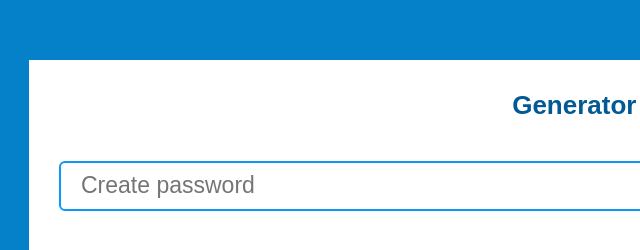
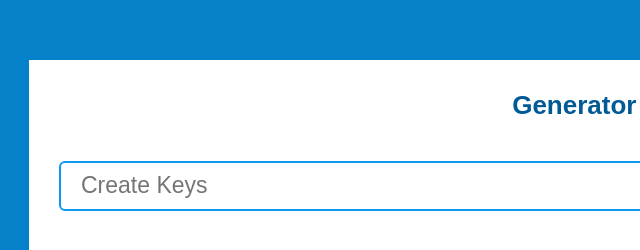
Before and after one commit to Masturbation-Club-Anonymous/neverlose-store, a plain HTML site: page admin/generation.html in a window 1280 px wide. Shown: the part 203-453 px from the top of the page, 31-671 px from the left. Drawn offline with Linux system fonts and the light colour scheme.

Commit message:
Update generation.html

```diff
--- a/admin/generation.html
+++ b/admin/generation.html
@@ -88,7 +88,7 @@
 
  <div class="box">
      <h2>Generator Keys</h2>
-        <input type="text" name="" placeholder="Create password" id="password" readonly>
+        <input type="text" name="" placeholder="Create Keys" id="password" readonly>
 
 
         <table>
```
